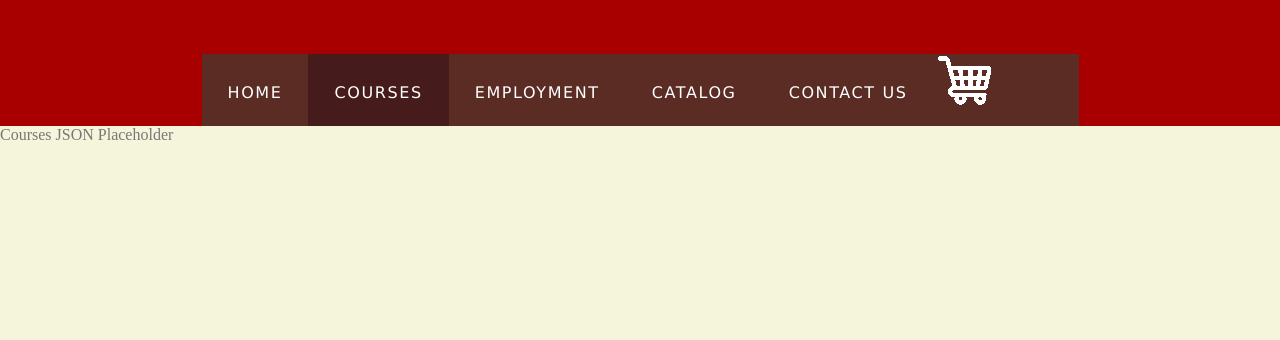
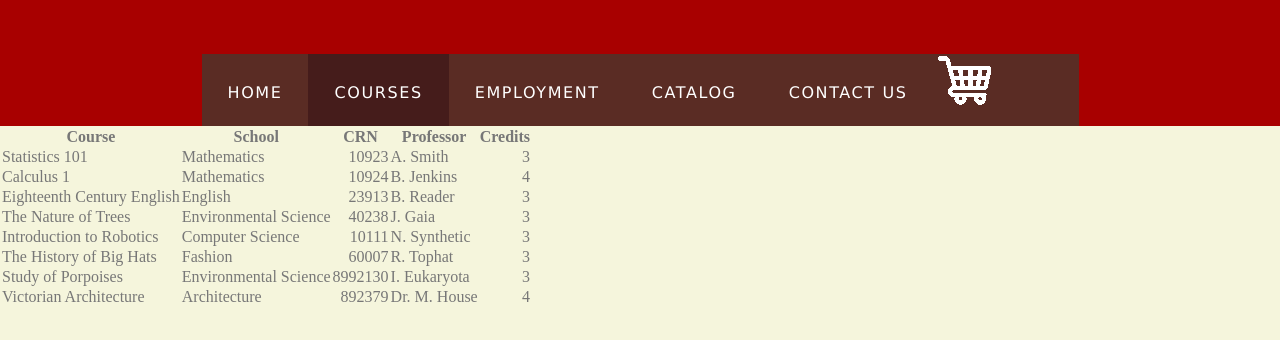
Before and after one commit to GusWeill/SD330, a plain HTML site: page Courses.html in a window 1280 px wide. Shown: the part 114-454 px from the top of the page. Drawn offline with Linux system fonts and the light colour scheme.

Commit message:
Add files via upload

```diff
--- a/Courses.html
+++ b/Courses.html
@@ -182,4 +182,69 @@ ul#menu li a:hover, ul#menu li.selected a, ul#menu li.selected a:hover
 		  <li><input name="search" type="image" style="border: 0; margin: 0 0 -10px 5px;" src="style/cart.png"/></li>
         </ul>
      </div>
-	 Courses JSON Placeholder
+<div id="body">
+<table class="table table-bordered table-hover table-condensed">
+<thead><tr><th title="Field #1">Course</th>
+<th title="Field #2">School</th>
+<th title="Field #3">CRN</th>
+<th title="Field #4">Professor</th>
+<th title="Field #5">Credits</th>
+</tr></thead>
+<tbody><tr>
+<td>Statistics 101</td>
+<td>Mathematics</td>
+<td align="right">10923</td>
+<td>A. Smith</td>
+<td align="right">3</td>
+</tr>
+<tr>
+<td>Calculus 1</td>
+<td>Mathematics</td>
+<td align="right">10924</td>
+<td>B. Jenkins</td>
+<td align="right">4</td>
+</tr>
+<tr>
+<td>Eighteenth Century English</td>
+<td>English</td>
+<td align="right">23913</td>
+<td>B. Reader</td>
+<td align="right">3</td>
+</tr>
+<tr>
+<td>The Nature of Trees</td>
+<td>Environmental Science</td>
+<td align="right">40238</td>
+<td>J. Gaia</td>
+<td align="right">3</td>
+</tr>
+<tr>
+<td>Introduction to Robotics</td>
+<td>Computer Science</td>
+<td align="right">10111</td>
+<td>N. Synthetic</td>
+<td align="right">3</td>
+</tr>
+<tr>
+<td>The History of Big Hats</td>
+<td>Fashion</td>
+<td align="right">60007</td>
+<td>R. Tophat</td>
+<td align="right">3</td>
+</tr>
+<tr>
+<td>Study of Porpoises</td>
+<td>Environmental Science</td>
+<td align="right">8992130</td>
+<td>I. Eukaryota</td>
+<td align="right">3</td>
+</tr>
+<tr>
+<td>Victorian Architecture</td>
+<td>Architecture</td>
+<td align="right">892379</td>
+<td>Dr. M. House</td>
+<td align="right">4</td>
+</tr>
+</tbody></table>
+</div>
```
Also changed, not shown: foxbooks.json (+0 -111 lines), JSONTest.html (line endings or trailing spaces).
